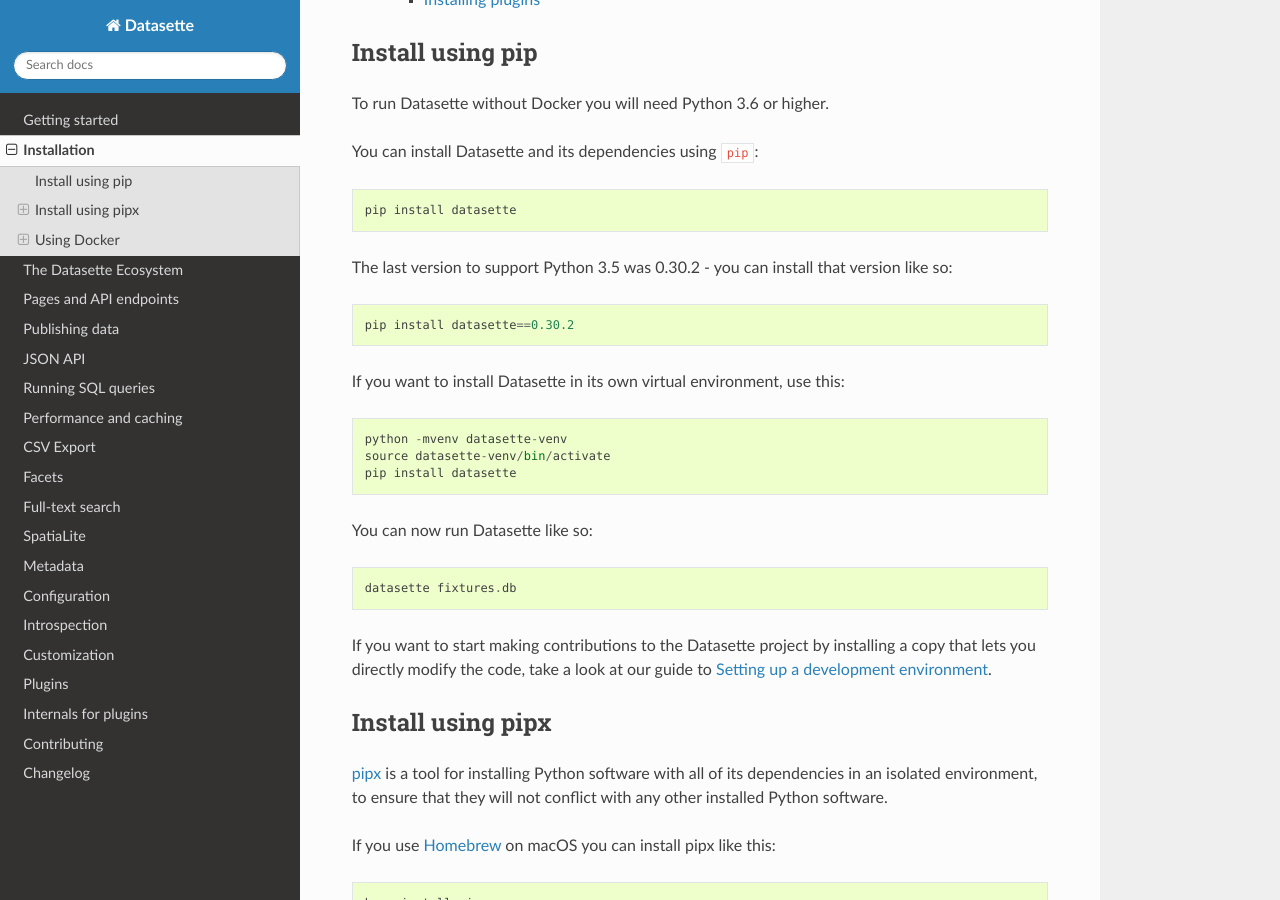
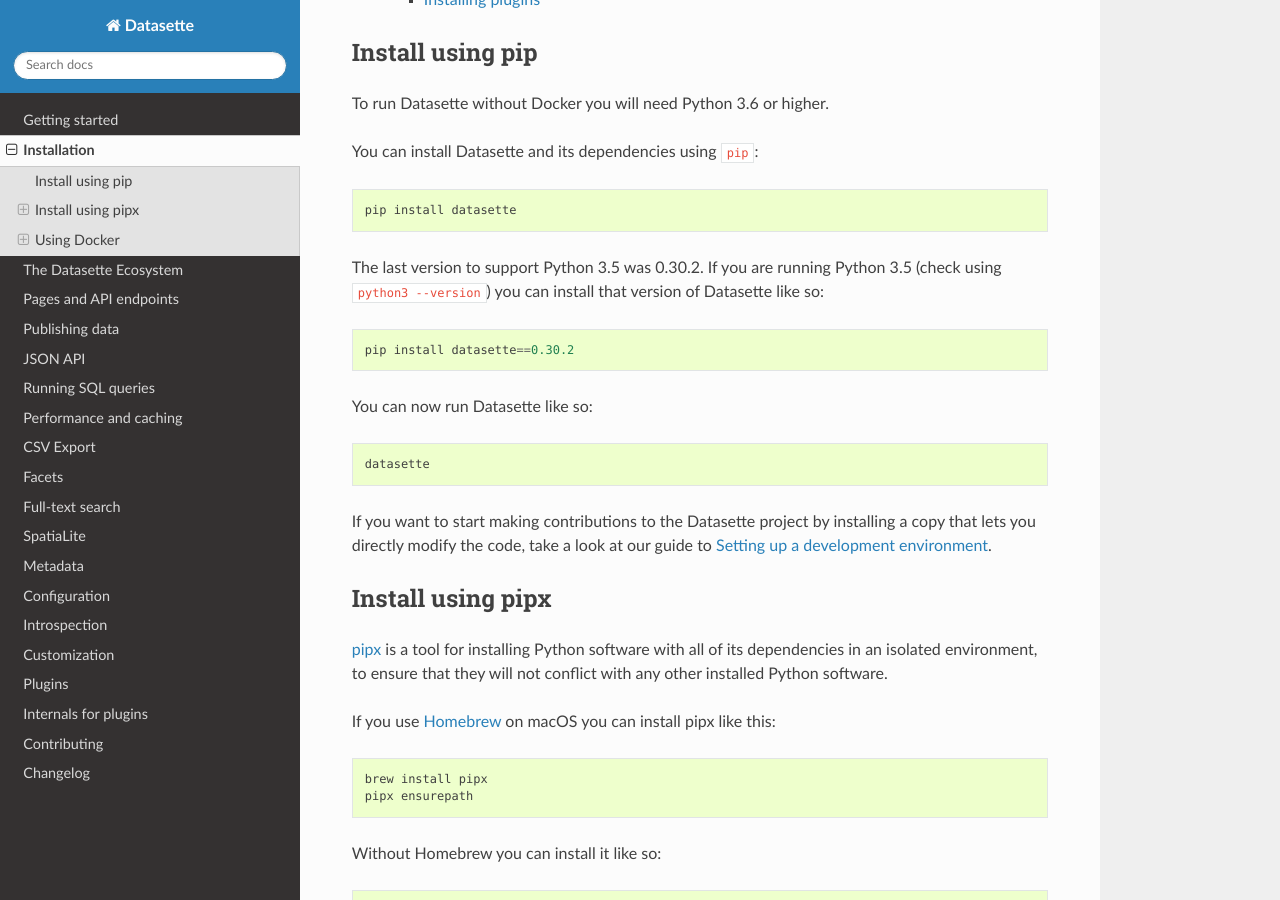
Before and after one commit to simonw/datasette, a Sphinx documentation site: the page built from docs/installation.rst, in a window 1280 px wide and 900 px high, scrolled down 573 px. Built offline with Sphinx 7.4.7 and the Read the Docs theme 2.0.0, drawn with Linux system fonts in a browser that asks for light colours.

Commit message:
Removed note about virtual environments
Simplifies things now that we also talk about pipx.

```diff
--- a/docs/installation.rst
+++ b/docs/installation.rst
@@ -22,19 +22,13 @@
 
     pip install datasette
 
-The last version to support Python 3.5 was 0.30.2 - you can install that version like so::
+The last version to support Python 3.5 was 0.30.2. If you are running Python 3.5 (check using ``python3 --version``) you can install that version of Datasette like so::
 
     pip install datasette==0.30.2
 
-If you want to install Datasette in its own virtual environment, use this::
-
-    python -mvenv datasette-venv
-    source datasette-venv/bin/activate
-    pip install datasette
-
 You can now run Datasette like so::
 
-    datasette fixtures.db
+    datasette
 
 If you want to start making contributions to the Datasette project by installing a copy that lets you directly modify the code, take a look at our guide to :ref:`devenvironment`.
 
```
